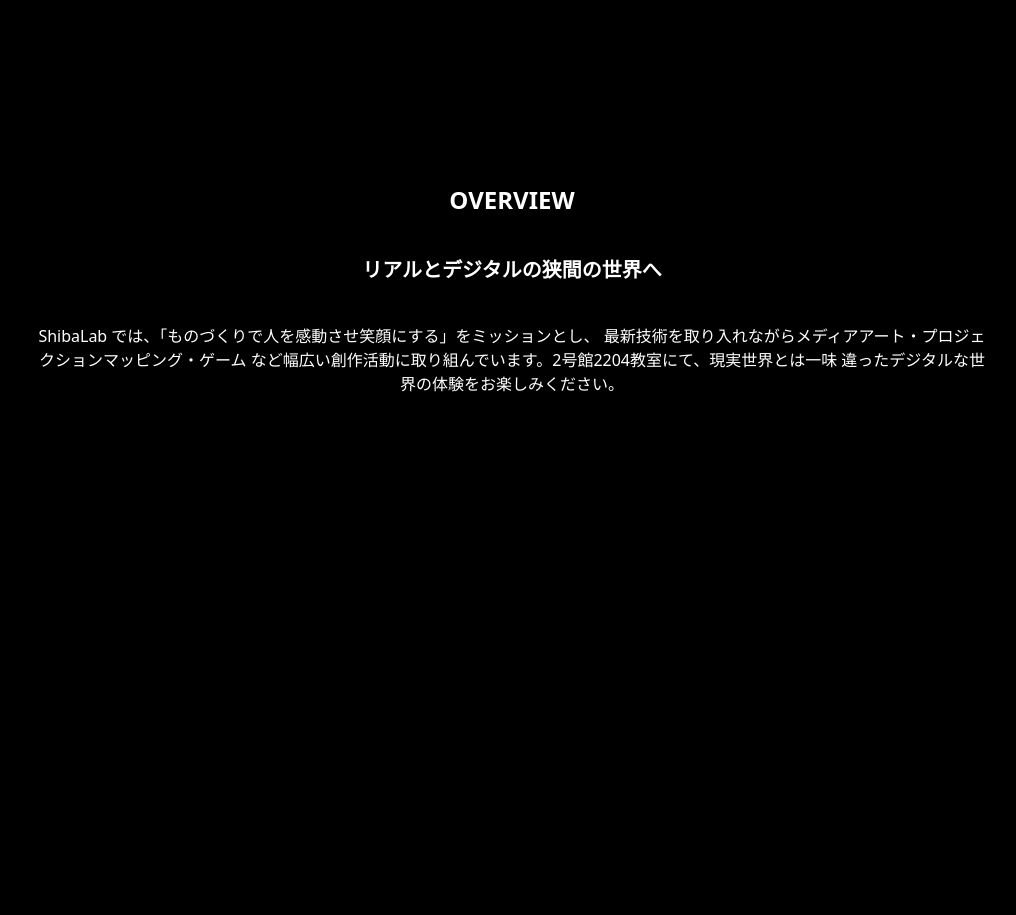
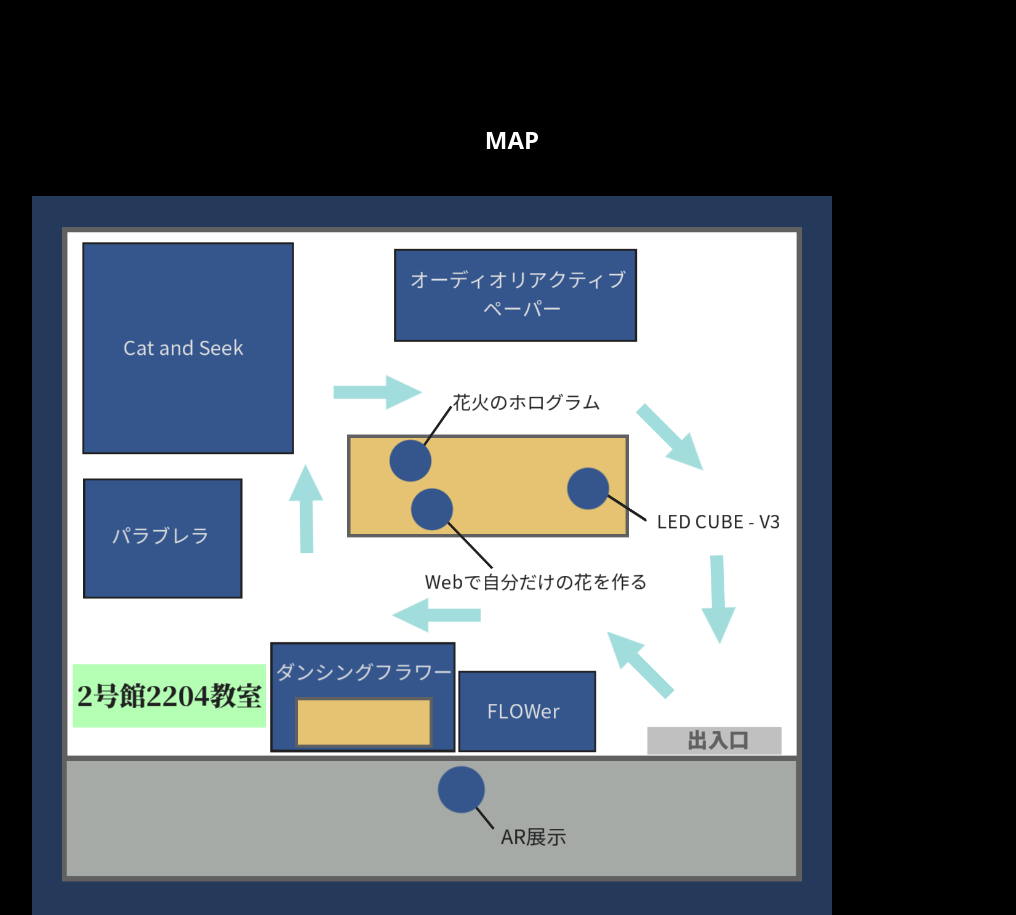
Before and after one commit to shogo0x2e/shibalab-omiya2023-web, a Next.js app: page / in a window 1280 px wide. Shown: the part 1300-2215 px from the top of the page, without its empty margins (128-1144 px from the left). Before the commit the page ends 1736 px from the top, so only its background shows below. Built offline with nearby package versions, Linux system fonts and the light colour scheme.

Commit message:
FloorMap の完成

```diff
--- /dev/null
+++ b/components/FloorMap.tsx
@@ -0,0 +1,36 @@
+/*
+    File Name   : OverView.tsx
+    Created     : on 13:21 at May 20, 2023
+    Description : OverView component
+
+    Copyright 2023 Shogo Kitada All Rights Reserved.
+        contact@shogo0x2e.com (Twitter, GitHub: @shogo0x2e)
+
+    I would be happy to notify me if you use part of my code.
+*/
+
+import Image from 'next/image';
+
+const FloorMap = () => {
+
+  return (
+    <section className='text-center'>
+
+      <h3 className="my-10 text-2xl font-bold">
+        MAP
+      </h3>
+
+      <div>
+        <Image
+          src="/images/map-omiyafes2023.png"
+          alt='Map for Omiya-Fes'
+          width={800}
+          height={600}
+        />
+      </div>
+
+    </section>
+  );
+};
+
+export default FloorMap;
--- a/components/OverView.tsx
+++ b/components/OverView.tsx
@@ -14,9 +14,6 @@ const OverView = () => {
   return (
     <section
       className="text-center"
-      style={{
-        color: 'white'
-      }}
     >
       <h3 className="my-10 text-2xl font-bold">
         OVERVIEW
--- a/pages/index.tsx
+++ b/pages/index.tsx
@@ -1,6 +1,7 @@
 import HeroSection from '@/components/HeroSection'
 import Header from '../components/Header'
 import OverView from '@/components/OverView'
+import FloorMap from '@/components/FloorMap'
 
 
 export default function Home() {
@@ -19,11 +20,11 @@ export default function Home() {
         </div>
 
         <div style={{
-          height: '180px'
+          height: '120px'
         }} />
 
         <div className='w-9/12'>
-          <OverView />
+          <FloorMap />
         </div>
       </div>
     </main>
--- a/styles/globals.css
+++ b/styles/globals.css
@@ -10,6 +10,7 @@
 
 body {
   background-color: black;
+  color: white;
 }
 
 /* @media (prefers-color-scheme: dark) {
```
Also changed, not shown: public/images/map-omiyafes2023.png (added).
